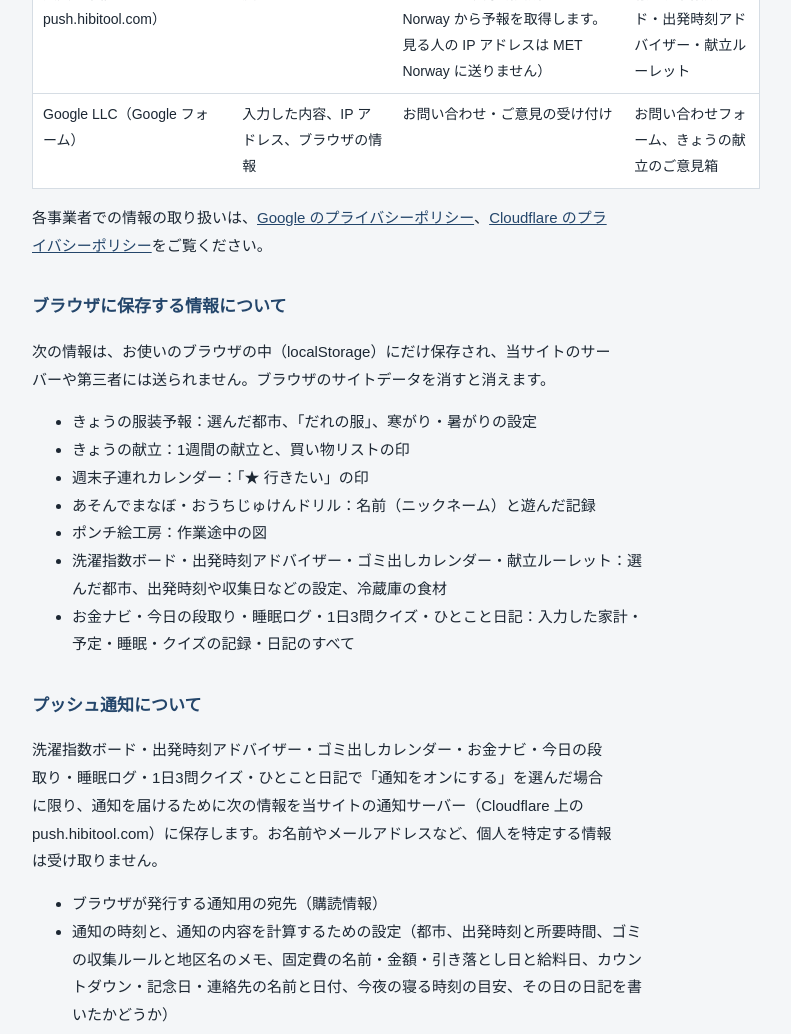
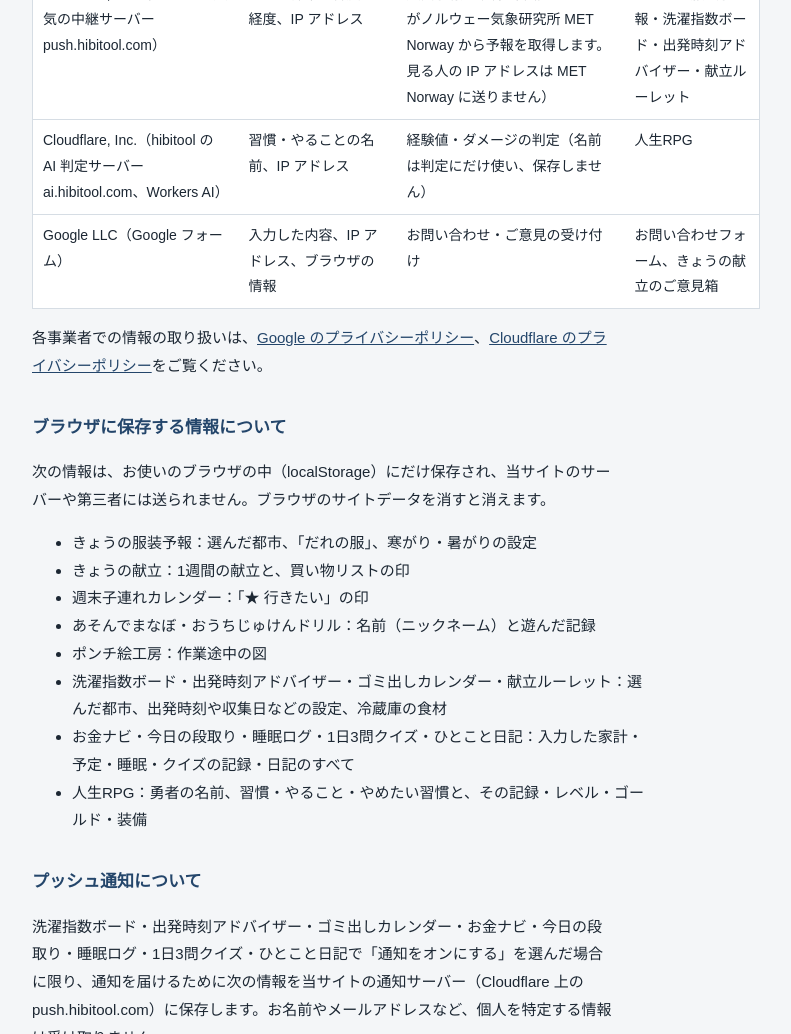
Before and after one commit to kfukuzumi1119-debug/kfukuzumi1119-debug.github.io, a plain HTML site: page privacy.html in a window 1280 px wide. Shown: the part 1500-2534 px from the top of the page, without its empty margins (244-1035 px from the left). Drawn offline with Linux system fonts and the light colour scheme.

Commit message:
表紙に人生RPGを追加、プライバシーポリシーにAI判定の外部送信を追記
Co-Authored-By: Claude Opus 5.5 <noreply@anthropic.com>

```diff
--- a/privacy.html
+++ b/privacy.html
@@ -54,6 +54,7 @@ tr:last-child td{border-bottom:0}
       <tr><td>Google LLC（Google アナリティクス）</td><td>Cookie の識別子、閲覧したページの URL、参照元、IP アドレス、ブラウザ・端末の情報</td><td>アクセス状況の分析とサイトの改善</td><td>導入しているツール</td></tr>
       <tr><td>Google LLC（Google Fonts）</td><td>IP アドレス、ブラウザの情報、読み込むページの情報</td><td>文字（フォント）の表示</td><td>各ツール</td></tr>
       <tr><td>Cloudflare, Inc.（hibitool の天気の中継サーバー push.hibitool.com）</td><td>選んだ都市の緯度・経度、IP アドレス</td><td>天気予報の取得（中継サーバーがノルウェー気象研究所 MET Norway から予報を取得します。見る人の IP アドレスは MET Norway に送りません）</td><td>きょうの服装予報・洗濯指数ボード・出発時刻アドバイザー・献立ルーレット</td></tr>
+      <tr><td>Cloudflare, Inc.（hibitool の AI 判定サーバー ai.hibitool.com、Workers AI）</td><td>習慣・やることの名前、IP アドレス</td><td>経験値・ダメージの判定（名前は判定にだけ使い、保存しません）</td><td>人生RPG</td></tr>
       <tr><td>Google LLC（Google フォーム）</td><td>入力した内容、IP アドレス、ブラウザの情報</td><td>お問い合わせ・ご意見の受け付け</td><td>お問い合わせフォーム、きょうの献立のご意見箱</td></tr>
     </tbody>
   </table></div>
@@ -69,6 +70,7 @@ tr:last-child td{border-bottom:0}
     <li>ポンチ絵工房：作業途中の図</li>
     <li>洗濯指数ボード・出発時刻アドバイザー・ゴミ出しカレンダー・献立ルーレット：選んだ都市、出発時刻や収集日などの設定、冷蔵庫の食材</li>
     <li>お金ナビ・今日の段取り・睡眠ログ・1日3問クイズ・ひとこと日記：入力した家計・予定・睡眠・クイズの記録・日記のすべて</li>
+    <li>人生RPG：勇者の名前、習慣・やること・やめたい習慣と、その記録・レベル・ゴールド・装備</li>
   </ul>
 
   <h2>プッシュ通知について</h2>
```
Also changed, not shown: index.html (+1 -0 lines).
